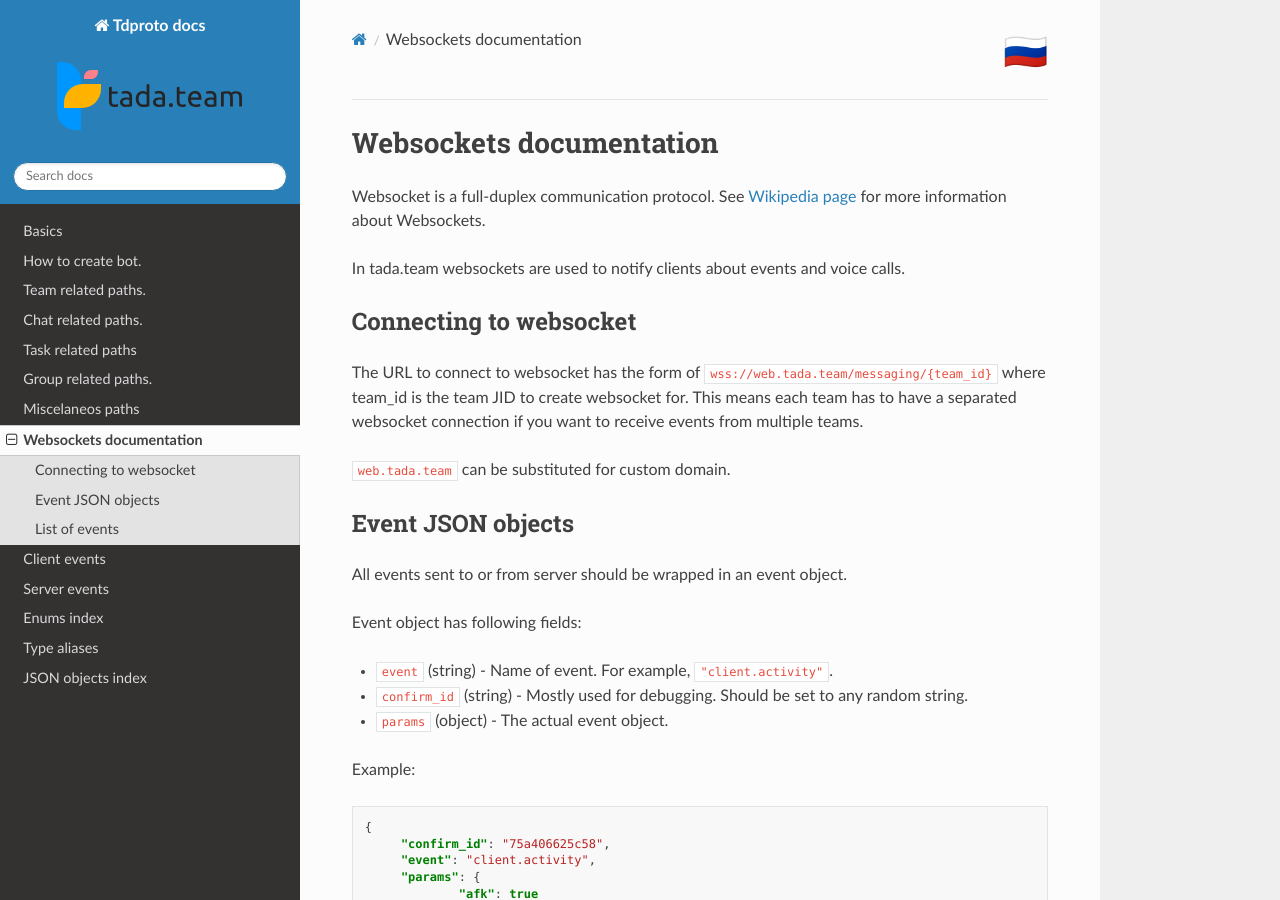
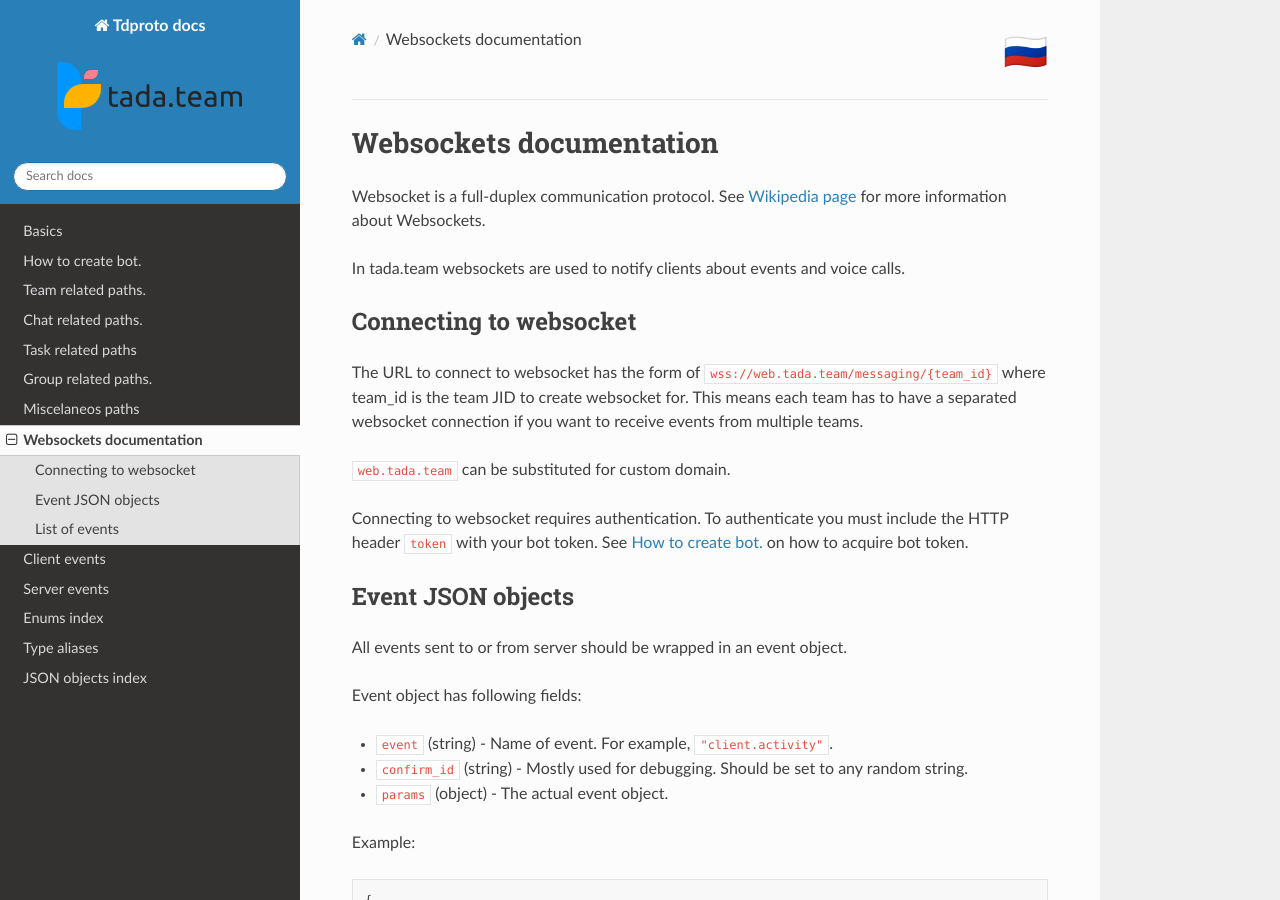
Before and after one commit to tada-team/tdproto-sphinx, a Sphinx documentation site: the page built from docs/websocket.rst, in a window 1280 px wide and 900 px high. Built offline with Sphinx 7.4.7 and the Read the Docs theme 2.0.0, drawn with Linux system fonts in a browser that asks for light colours.

Commit message:
Added authorization information to websockets page

```diff
--- a/docs/websocket.rst
+++ b/docs/websocket.rst
@@ -17,6 +17,10 @@
 multiple teams.
 
 ``web.tada.team`` can be substituted for custom domain.
+
+Connecting to websocket requires authentication. To authenticate you must
+include the HTTP header ``token`` with your bot token. See :doc:`/bot_howto` on
+how to acquire bot token.
 
 Event JSON objects
 --------------------------------
```
